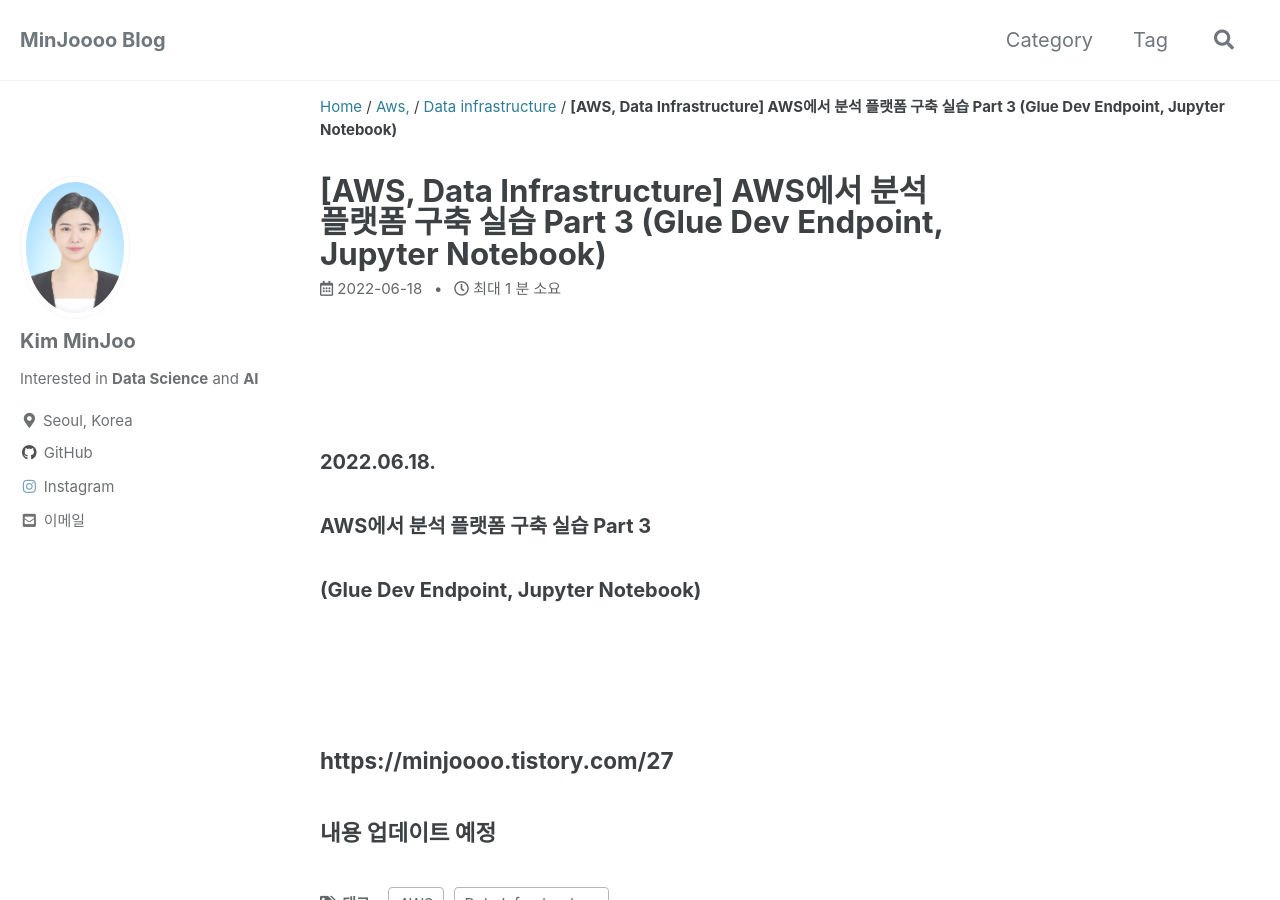
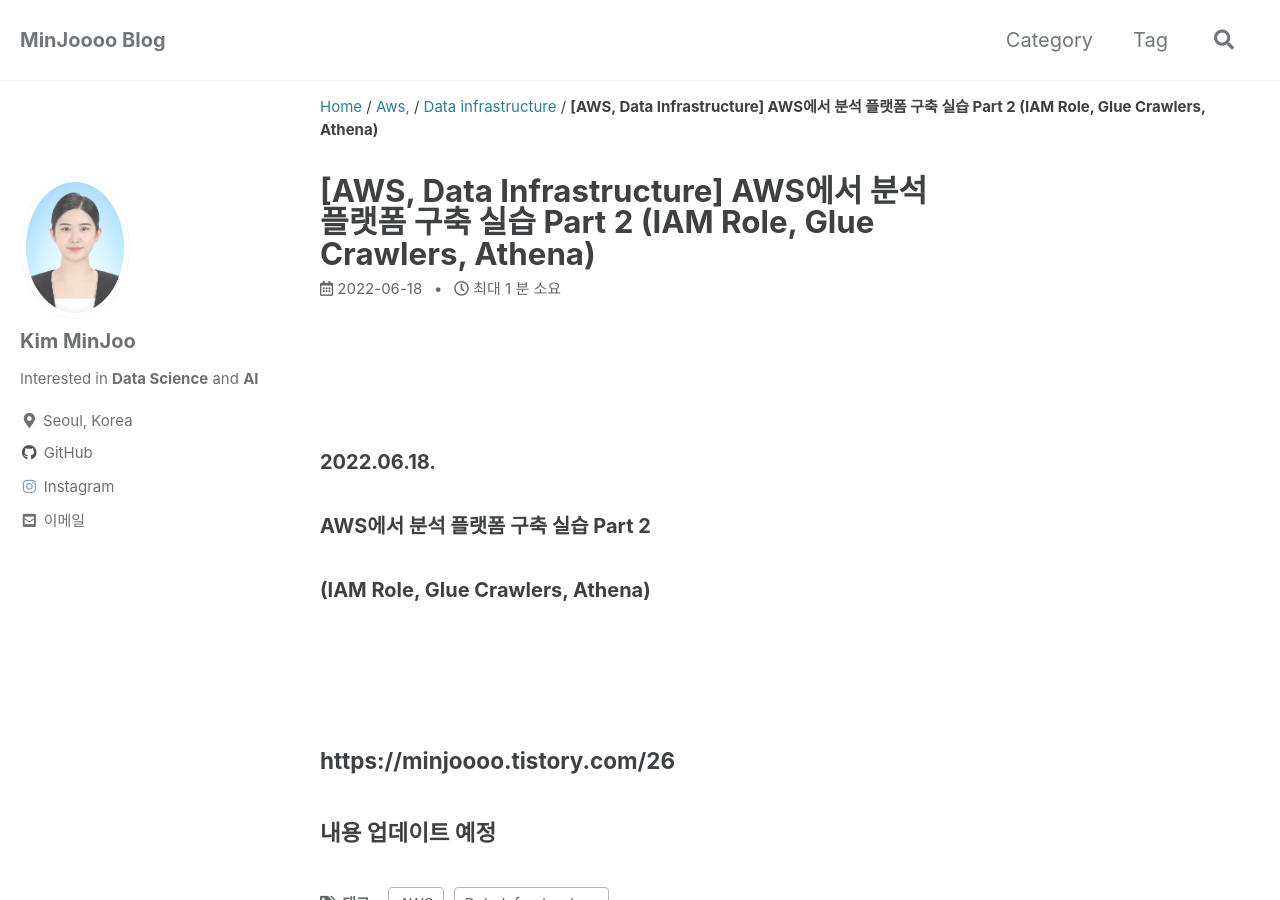
Before and after one commit to MinJoooo/minjoooo.github.io, a Jekyll site: the page built from _posts/2022-06-18-Analytics-On-AWS-Part2.md, in a window 1280 px wide and 900 px high. Built offline with Jekyll 4.4.1, drawn with Linux system fonts in a browser that asks for light colours; cached includes are drawn as plain includes; some web fonts are replaced; comment, search, counter and statistics services are not loaded.

Commit message:
Update 2022-06-18-Analytics-On-AWS-Part2.md

```diff
--- a/_posts/2022-06-18-Analytics-On-AWS-Part2.md
+++ b/_posts/2022-06-18-Analytics-On-AWS-Part2.md
@@ -1,6 +1,6 @@
 ---
 layout: single
-title: "[AWS, Data Infrastructure] AWS에서 분석 플랫폼 구축 실습 Part 3 (Glue Dev Endpoint, Jupyter Notebook)"
+title: "[AWS, Data Infrastructure] AWS에서 분석 플랫폼 구축 실습 Part 2 (IAM Role, Glue Crawlers, Athena)"
 categories: AWS, Data-Infrastructure
 tag: [AWS, Data Infrastructure]
 toc: false
@@ -11,13 +11,13 @@ toc: false
 <br>
 
 ###### 2022.06.18.
-###### AWS에서 분석 플랫폼 구축 실습 Part 3
-###### (Glue Dev Endpoint, Jupyter Notebook)
+###### AWS에서 분석 플랫폼 구축 실습 Part 2
+###### (IAM Role, Glue Crawlers, Athena)
 
 <br>
 <br>
 <br>
 
 
-### https://minjoooo.tistory.com/27
+### https://minjoooo.tistory.com/26
 ### 내용 업데이트 예정
```
